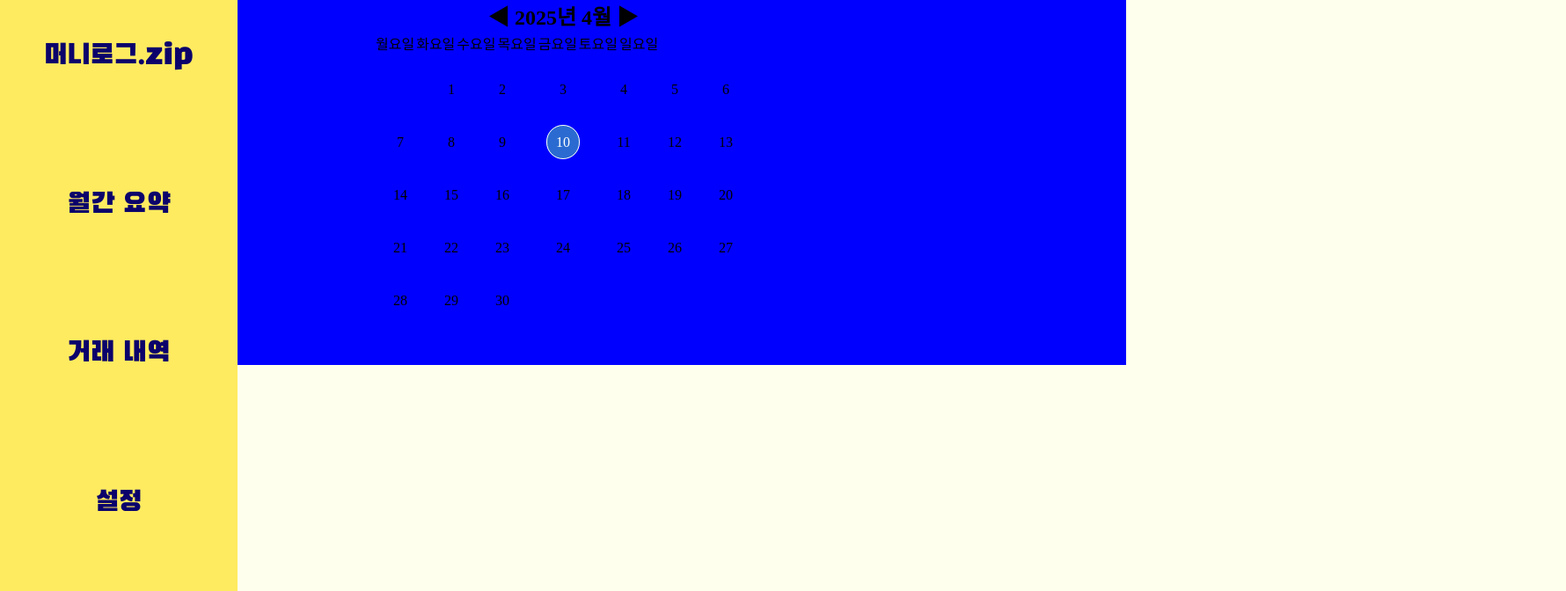
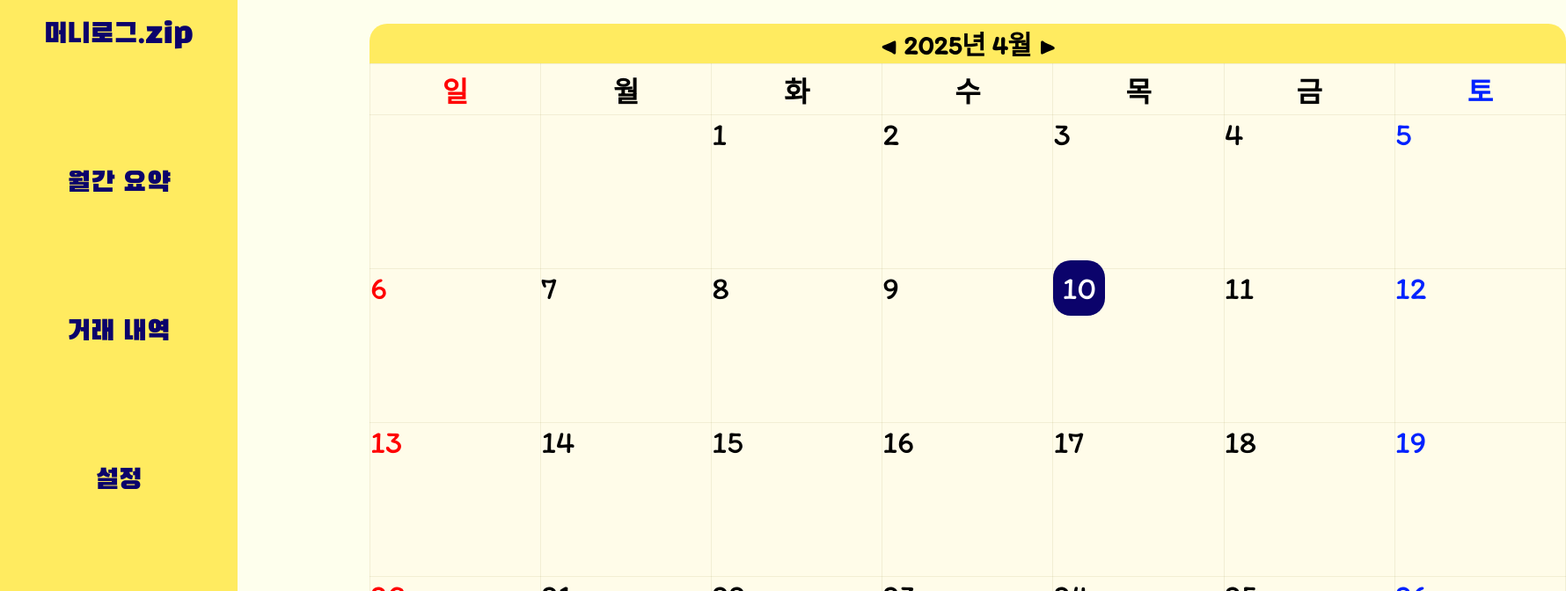
Before and after one commit to ByeongwooAn/-Skeletone-Project-Household-Ledger, a Vue app: page /cashmonth-calender in a window 1280 px wide. Shown: the top 672 px of the page at 88% size, 1780 px wide, since content can reach past the window. Built offline with nearby package versions, Linux system fonts and the light colour scheme.

Commit message:
feat: 달력 추가
1. 월간 요약 - 달력 페이지에 달력 추가하였습니다.

```diff
--- a/src/components/cashmonth/Calender.vue
+++ b/src/components/cashmonth/Calender.vue
@@ -20,16 +20,24 @@ onMounted(() => {
 </script>
 
 <template>
-    <div class="calender">
-        <h2>
+    <div id="calender">
+        <h1 id="calender-title">
             <a href="#" @click.prevent="onClickPrev">◀</a>
             {{ currentYear }}년 {{ currentMonth }}월
             <a href="#" @click.prevent="onClickNext">▶</a>
-        </h2>
-        <table class="table table-hover">
+        </h1>
+        <table>
             <thead>
-                <tr>
-                    <td v-for="(weekName, index) in weekNames" :key="index">
+                <tr id="weekname-row">
+                    <td
+                        v-for="(weekName, index) in weekNames"
+                        :key="index"
+                        id="weekname-col"
+                        :class="{
+                            sunday: index === 0,
+                            saturday: index === 6,
+                        }"
+                    >
                         {{ weekName }}
                     </td>
                 </tr>
@@ -38,15 +46,20 @@ onMounted(() => {
                 <tr
                     v-for="(row, rowIndex) in currentCalendarMatrix"
                     :key="rowIndex"
+                    id="day-row"
                 >
                     <td
                         v-for="(day, colIndex) in row"
                         :key="colIndex"
-                        style="padding: 20px"
+                        id="day-col"
+                        :class="{
+                            sunday: colIndex === 0,
+                            saturday: colIndex === 6,
+                        }"
                     >
                         <span
                             v-if="isToday(currentYear, currentMonth, day)"
-                            class="rounded"
+                            id="today"
                             >{{ day }}</span
                         >
                         <span v-else>{{ day }}</span>
--- a/src/css/calender.css
+++ b/src/css/calender.css
@@ -1,13 +1,72 @@
-.rounded {
+#calender {
+    width: 1360px;
+    height: 933px;
+    margin: 27px 25px 27px 150px;
+}
+
+#calender-title {
+    font-family: "ltim";
+    font-size: 30px;
+    width: 1360px;
+    height: 45px;
+    text-align: center;
+    background-color: #ffeb60;
+    border-top-right-radius: 20px;
+    border-top-left-radius: 20px;
+}
+
+table {
+    font-family: "ltim";
+    display: block;
+    width: 1360px;
+    height: 933px;
+    border-collapse: collapse;
+    background-color: #fffce9;
+}
+
+thead tr {
+    height: 58px;
+}
+tbody tr {
+    height: 175px;
+}
+
+#weekname-row {
+    height: 58px;
+}
+
+#weekname-col {
+    width: 194px;
+    border: solid 1px;
+    border-color: #7e72201a;
+    text-align: center;
+    font-size: 32px;
+    font-weight: bold;
+}
+
+#day-row {
+    height: 175px;
+}
+
+#day-col {
+    border: solid 1px;
+    border-color: #7e72201a;
+    width: 194px;
+    vertical-align: top;
+    font-size: 36px;
+}
+
+#today {
     border-radius: 20px;
-    border: solid 1px #ffffff;
-    background-color: #2b6bd1;
+    background-color: #0b036b;
     padding: 10px;
     color: #ffffff;
 }
-.calender {
-    background-color: blue;
-    justify-items: center;
-    text-align: center;
-    align-content: center;
+
+.sunday {
+    color: #ff0000;
 }
+
+.saturday {
+    color: #0022ff;
+}
--- a/src/css/fonts.css
+++ b/src/css/fonts.css
@@ -1,10 +1,13 @@
 @font-face {
-  font-family: 'Black Han Sans';
-  font-weight: 400;
-  font-style: normal;
-  src: url('../asset/font/BlackHanSans-Regular.ttf') format('truetype');
+    font-family: "Black Han Sans";
+    font-weight: 400;
+    font-style: normal;
+    src: url("../asset/font/BlackHanSans-Regular.ttf") format("truetype");
 }
 
-h1 {
-  font-family: 'Black Han Sans';
+@font-face {
+    font-family: "ltim";
+    font-weight: 400;
+    font-style: normal;
+    src: url("../asset/font/Itim-Regular.ttf");
 }
--- a/src/css/mainview.css
+++ b/src/css/mainview.css
@@ -4,7 +4,7 @@
     height: 798.96px;
     top: 50%;
     left: 50%;
-    transform: translate(-35%, -50%);
+    transform: translate(-50%, -50%);
 }
 
 #main-view-box > div {
--- a/src/css/menubar.css
+++ b/src/css/menubar.css
@@ -11,10 +11,9 @@ a:visited {
     width: 270px;
     height: 100vh;
     background-color: #ffeb60;
-  font-family: 'Black Han Sans';
+    font-family: "Black Han Sans";
     font-size: 32px;
     color: #0b036b;
-  position: fixed;
 }
 
 #menu > div {
@@ -29,7 +28,8 @@ a:visited {
 }
 
 #cashmonth-div-child {
-  font-family: 'Gill Sans', 'Gill Sans MT', Calibri, 'Trebuchet MS', sans-serif;
+    font-family: "Gill Sans", "Gill Sans MT", Calibri, "Trebuchet MS",
+        sans-serif;
     font-size: 20px;
     display: none;
     padding-right: 67px;
--- a/src/css/menubarmobile.css
+++ b/src/css/menubarmobile.css
@@ -3,7 +3,7 @@ header {
     width: 100vw;
     height: 60px;
     background-color: #ffeb60;
-  font-family: 'Black Han Sans';
+    font-family: "Black Han Sans";
     font-size: 24px;
     padding-top: 10px;
     text-align: center;
@@ -37,7 +37,7 @@ li {
     width: 128px;
     height: 100vh;
     background-color: #ffeb60;
-  font-family: 'Black Han Sans';
+    font-family: "Black Han Sans";
     font-size: 20px;
     color: #0b036b;
 
@@ -53,7 +53,7 @@ li {
     padding: 15px 0px 15px 0px;
 }
 #logo-text {
-  margin-top: 24.15px;
+    padding-top: 24.15px;
 }
 
 #cashmonth-div,
--- a/src/css/statistics.css
+++ b/src/css/statistics.css
@@ -2,7 +2,6 @@
 .cash-statistics-view {
     background-color: #fffde7;
     padding: 1rem;
-  margin-left: 270px;
     min-height: 100vh;
     box-sizing: border-box;
 }
--- a/src/function/calender.js
+++ b/src/function/calender.js
@@ -30,7 +30,7 @@ function getEndOfDay(year, month) {
 function getStartWeek(targetYear, targetMonth, rootYear, rootDayOfWeekIndex) {
     let year = rootYear;
     let month = 1;
-    let sumOfDay = rootDayOfWeekIndex;
+    let sumOfDay = (rootDayOfWeekIndex = 5);
 
     while (true) {
         if (targetYear > year) {
@@ -60,15 +60,7 @@ function isToday(year, month, day) {
 
 // ✅ Composition API 로직 추출
 export function useCalendar() {
-    const weekNames = [
-        "월요일",
-        "화요일",
-        "수요일",
-        "목요일",
-        "금요일",
-        "토요일",
-        "일요일",
-    ];
+    const weekNames = ["일", "월", "화", "수", "목", "금", "토"];
     const rootYear = 1904;
     const rootDayOfWeekIndex = 4;
 
@@ -92,8 +84,9 @@ export function useCalendar() {
     function initCalendar() {
         currentCalendarMatrix.value = [];
         let day = 1;
+        let isFinished = false;
 
-        for (let i = 0; i < 6; i++) {
+        for (let i = 0; i < 6 && !isFinished; i++) {
             let calendarRow = [];
             for (let j = 0; j < 7; j++) {
                 if (i === 0 && j < currentMonthStartWeekIndex.value) {
@@ -102,6 +95,7 @@ export function useCalendar() {
                     calendarRow.push(day++);
                 } else {
                     calendarRow.push("");
+                    isFinished = true; // 마지막 날짜 이후엔 루프 종료 표시
                 }
             }
             currentCalendarMatrix.value.push(calendarRow);
```
Also changed, not shown: src/asset/font/Itim-Regular.ttf (added), src/css/main.css (indentation only). Lines whose indentation alone changed are shown as unchanged.
